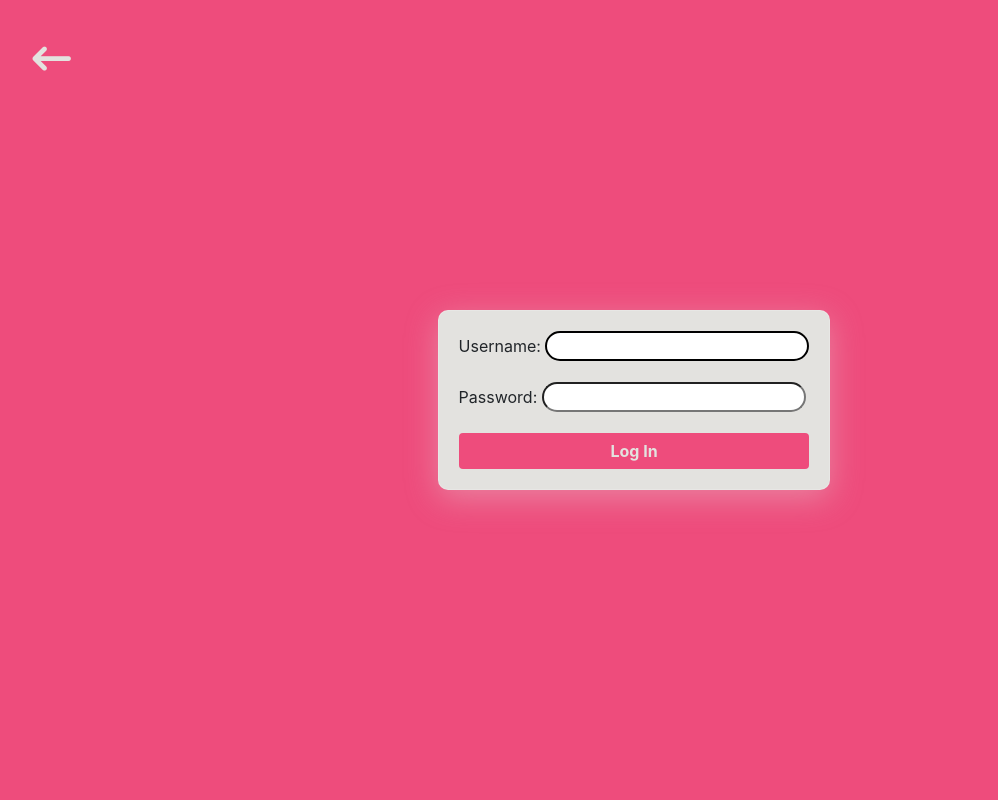
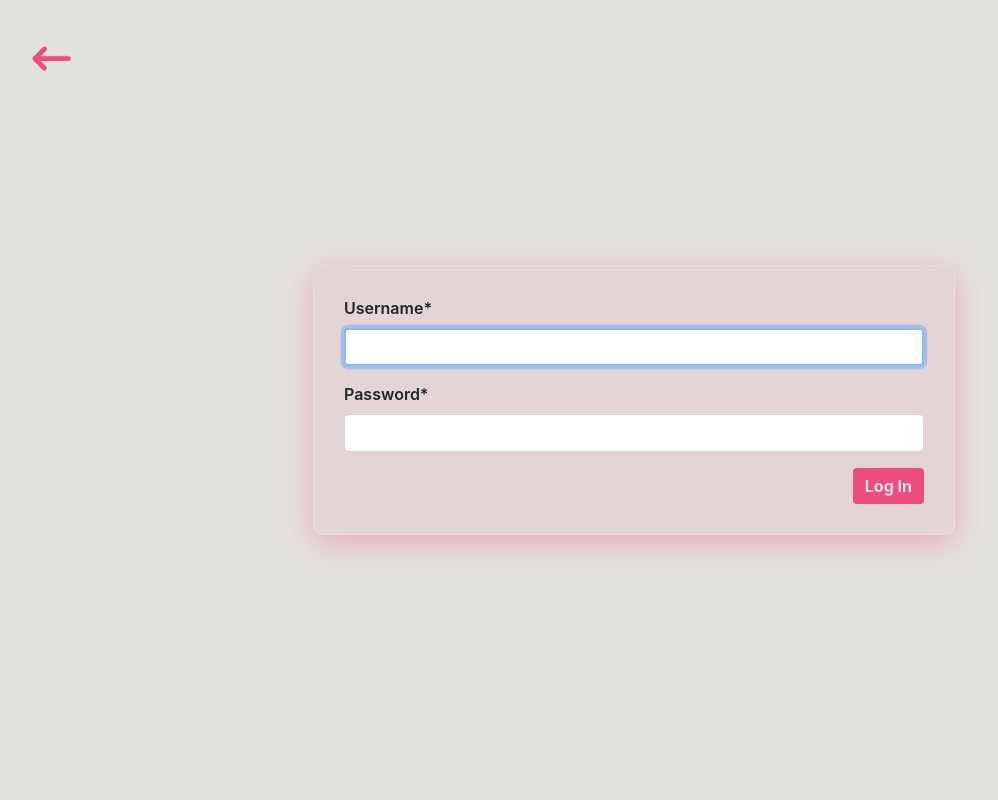
Before and after one commit to edumorris/tikiti, a Django app: page /accounts/login/ in a window 1280 px wide. Shown: the whole page, without its empty margins (6-1004 px from the left). Run offline with Django 4.2, Linux system fonts and the light colour scheme; parts of the project's set-up code (start-up, migrations or seed data) failed here and were passed over; some libraries are stand-ins or nearby versions.

Commit message:
Login form UI change

```diff
--- a/static/css/login-page.css
+++ b/static/css/login-page.css
@@ -1,5 +1,11 @@
-body, html {
-    background: #ee4c7cff;
+html, body {
+    margin: 0;
+    padding: 0;
+    background: #e3e2dfff !important;
+}
+
+.container {
+    background-color: #e3e2dfff !important;
 }
 
 .login-form {
@@ -13,7 +19,7 @@ body, html {
 
 a {
     z-index: 1;
-    color: #e3e2dfff !important;
+    color: #ee4c7cff !important;
     position: absolute;
     font-size: larger;
     top: 5%;
@@ -29,17 +35,23 @@ a:hover {
 }
 
 form {
-    background: #e3e2dfff !important;
-    box-shadow: 0 8px 32px 0 rgba(227, 226, 223, 0.37);
-    backdrop-filter: blur(4px);
-    -webkit-backdrop-filter: blur(4px);
+    width: 60%;
+    background: rgba( 227, 175, 188, 0.25 );
+    padding: 30px;
+    -webkit-box-shadow: 0 8px 32px 0 rgba(238, 76, 124, 0.37);
+    -moz-box-shadow: 0 8px 32px 0 rgba(238, 76, 124, 0.37);
+    box-shadow: 0 8px 32px 0 rgba(238, 76, 124, 0.37);
+    backdrop-filter: blur( 4px );
+    -webkit-backdrop-filter: blur( 4px );
     border-radius: 10px;
-    border: 1px solid rgba(255, 255, 255, 0.18);
-    padding: 20px;
+    border: 1px solid rgba( 255, 255, 255, 0.18 );
+}
+
+label {
+    font-weight: 600 !important;
 }
 
 button {
-    width: 100%;
     display: block;
     margin: 0 auto !important;
     border-radius: 5px;
@@ -48,6 +60,7 @@ button {
     background: #ee4c7cff !important;
     color: #e3e2dfff !important;
     font-weight: bold !important;
+    float: right;
 }
 
 input {
--- a/tickets/templates/registration/login.html
+++ b/tickets/templates/registration/login.html
@@ -2,6 +2,7 @@
 {% include 'material/includes/material_css.html' %}
 {% include 'material/includes/material_js.html' %}
 {% load static %}
+{% load bootstrap5 %}
 
 {% block styles %}
 <link rel="stylesheet" href="https://stackpath.bootstrapcdn.com/bootstrap/4.3.1/css/bootstrap.min.css">
@@ -10,6 +11,8 @@
 {% endblock %}
 
 {% block content %}
+    {% load crispy_forms_tags %}
+
     <div class="container">
         <a onclick="history.back()">
             <i class="fa-solid fa-arrow-left-long fa-2x"></i>
@@ -17,7 +20,7 @@
         <div class="login-form">
             <form action="" method="POST">
                 {% csrf_token %}
-                {{ form.as_p }}
+                {{ form | crispy }}
                 <button class="btn btn-primary" type="submit">Log In</button>
             </form>
         </div>
```
